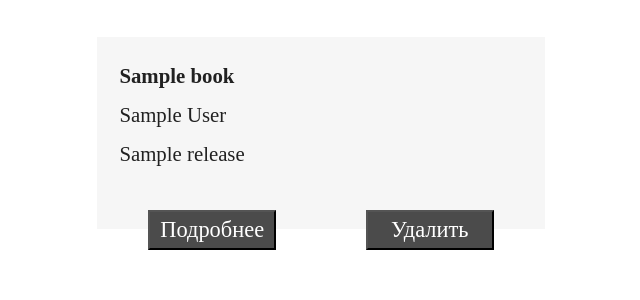
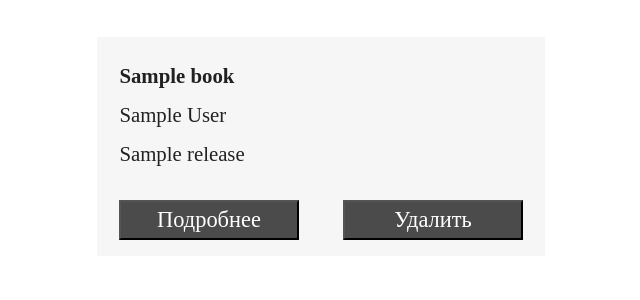
Before and after one commit to brokkko/library, a Node server app: template views/index.ejs in a window 1280 px wide. Shown: the part 169-469 px from the top of the page, without its empty margins (319-959 px from the left). Run offline with Node 20, Linux system fonts and the light colour scheme; the template is opened without the code that fills it: most values are stand-ins (such as "Sample title", 1, 10 or a date in 2020); some libraries are stand-ins or nearby versions.

Commit message:
added style changes

```diff
--- a/views/css/main-page.css
+++ b/views/css/main-page.css
@@ -14,8 +14,8 @@ main{
 .page-element{
     min-width: 35vw;
     width: 35vw;
-    height: 15vw;
     background-color: #F6F6F6;
+    padding-bottom: 1em;
 }
 
 /*.page-element:last-child{*/
@@ -39,12 +39,12 @@ main{
 .page-element-buttons{
     display: flex;
     justify-content: center;
-    gap: 20%;
+
 }
 
-.deleteButton, .openButton{
+.deleteButton, .openButton {
     font-size: 1.4rem;
-    width: 10vw;
+    margin: 0em 1em 0 1em;
 }
 
 @media only screen and (max-device-width: 600px){
```
